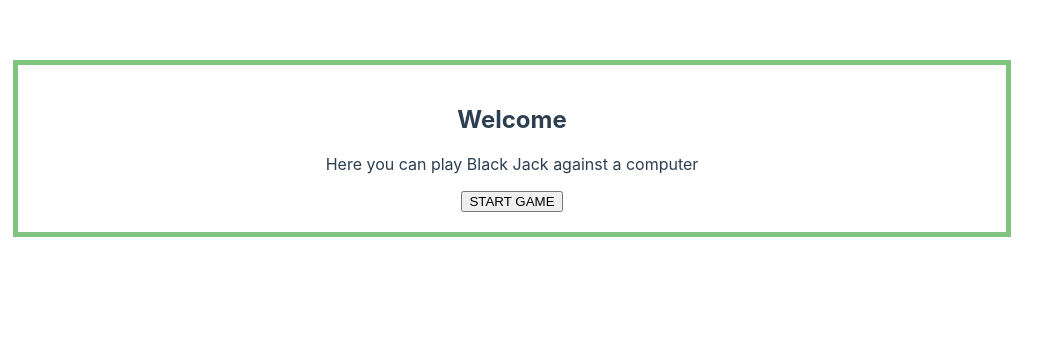
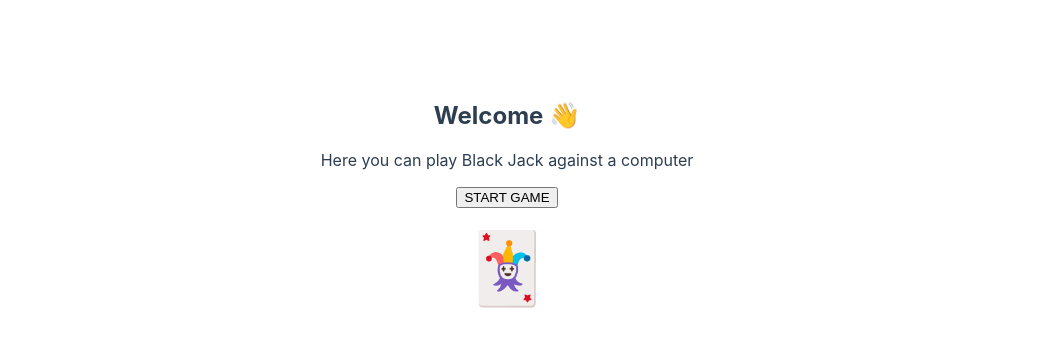
Before and after one commit to kikkipedia/BlackJack, a Vue app: page / in a window 1280 px wide. Shown: the top 346 px of the page, without its empty margins (0-1061 px from the left). Built offline with nearby package versions, Linux system fonts and the light colour scheme.

Commit message:
added emojis

```diff
--- a/src/App.vue
+++ b/src/App.vue
@@ -24,7 +24,7 @@ export default {
 .content {
   text-align: center;
   font-family: -apple-system, BlinkMacSystemFont, 'Segoe UI', Roboto, Oxygen, Ubuntu, Cantarell, 'Open Sans', 'Helvetica Neue', sans-serif;
-  border: 5px solid rgb(127, 197, 127);
+  /* border: 5px solid rgb(127, 197, 127); */
   width: 75%;
   margin: 5px;
   padding: 20px;
--- a/src/components/Game.vue
+++ b/src/components/Game.vue
@@ -9,7 +9,7 @@
                 <th>{{this.$store.state.name}}</th>
             </tr>
             <tr>
-                <td>Cards array<img class="card" v-bind:src="imgSrcComp" alt="card"><img class="card" src="https://opengameart.org/sites/default/files/styles/medium/public/card%20back%20purple.png" alt="secret"></td>
+                <td><img class="card" v-bind:src="imgSrcComp" alt="card"><img class="card" src="https://opengameart.org/sites/default/files/styles/medium/public/card%20back%20purple.png" alt="secret"></td>
                 <td>Cards array</td>
             </tr>
             <tr>
--- a/src/components/StartGame.vue
+++ b/src/components/StartGame.vue
@@ -1,8 +1,9 @@
 <template>
     <div class="content">
-        <h2>Welcome</h2>
-        <p>Here you can play Black Jack against a computer</p>
+        <h2>Welcome <span style='font-size:25px;'>&#128075;</span></h2>
+        <p>Here you can play Black Jack against a computer </p>
         <button @click="startGame()">START GAME</button>
+        <p><span style='font-size:70px;'>&#127183;</span></p>
     </div>
 </template>
 
```
